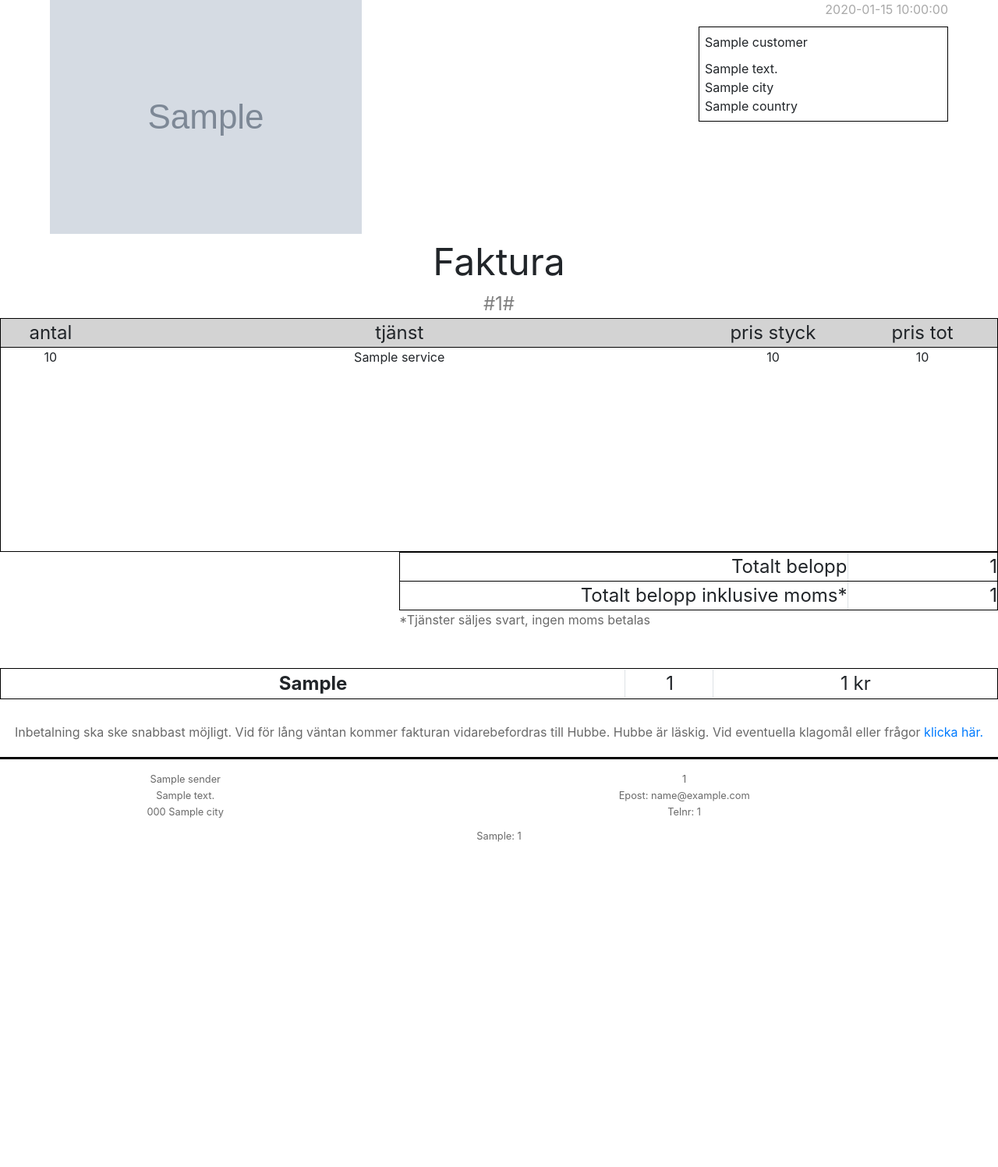
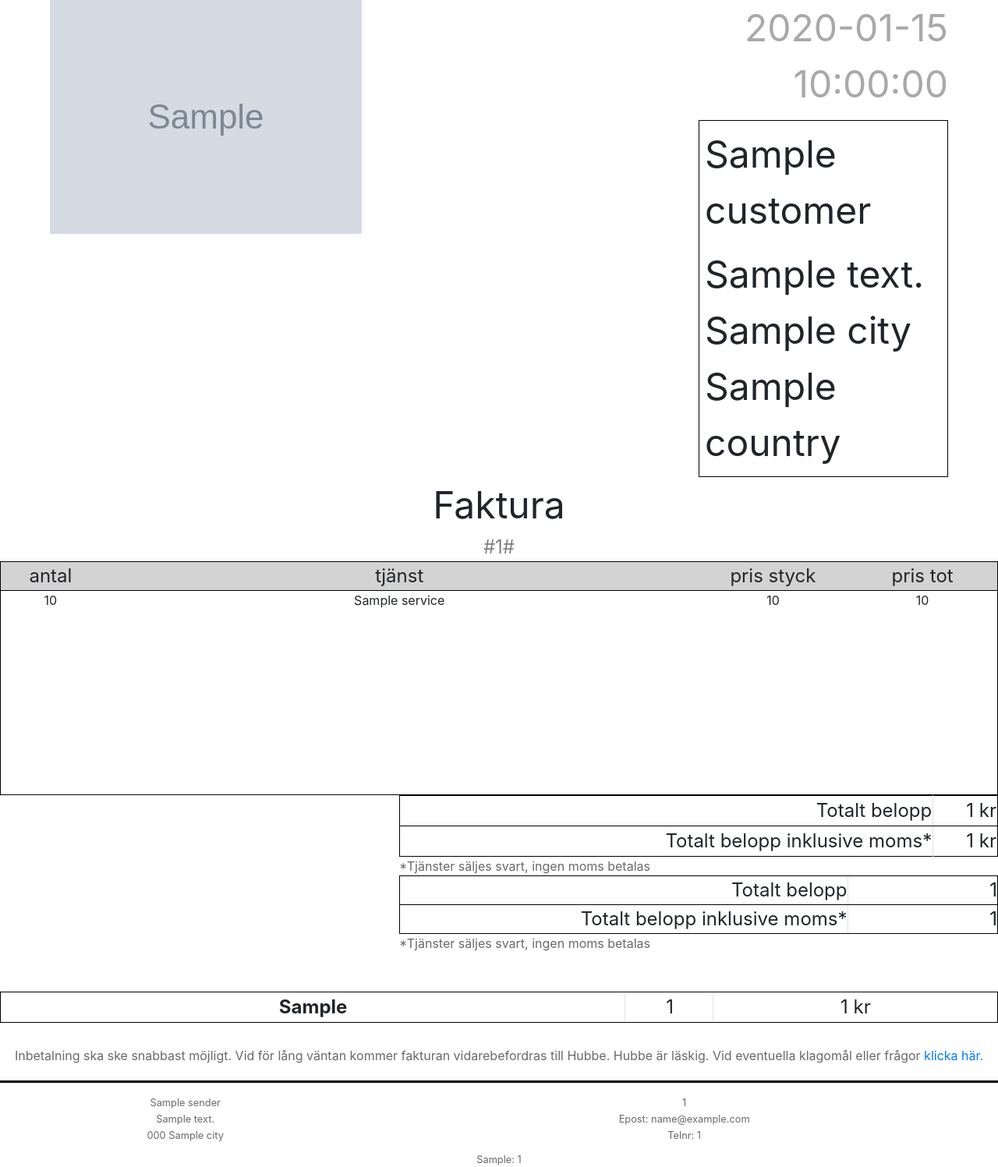
Before and after one commit to ojaoweir/Auto_invoicing, a Python web app: template Auto_invoicing_code_files/program/templates/invoice.html in a window 1280 px wide. Shown: the whole page at 78% size. Before the commit the page ends 1080 px from the top, so only its background shows below. Run offline with Jinja, Linux system fonts and the light colour scheme; the template is opened without the code that fills it: most values are stand-ins (such as "Sample title", 1, 10 or a date in 2020); grey boxes marked "Sample" are stand-in pictures; some libraries are stand-ins or nearby versions.

Commit message:
working on implementing bootstrap tables

```diff
--- a/Auto_invoicing_code_files/program/templates/invoice.html
+++ b/Auto_invoicing_code_files/program/templates/invoice.html
@@ -65,12 +65,12 @@
     color:dimgrey;
   }
   .payment-details {
+    text-align:center;
     font-size:1.5em;
     margin-top: 50px;
   }
   .full-size-table {
     width:100%;
-    text-align:center;
   }
   .bold-text {
     font-weight: bold;
@@ -84,6 +84,7 @@
     border-width: 3px;
   }
   .invoice-footer {
+    text-align:center;
     margin-top: 15px;
     font-size: 0.8em;
   }
@@ -91,6 +92,16 @@
     text-align: center;
     font-size: 0.8em;
     margin-top: 10px;
+  }
+  .invoice-number-box {
+    text-align: center;
+  }
+  .invoice-header {
+    font-size: 3em;
+  }
+  .invoice-number {
+    font-size: 1.5em;
+    color: grey;
   }
   </style>
   </head>
@@ -110,9 +121,9 @@
       </div>
     </div>
     <!-- TODO ANVÄND ROW OVAN -->
-    <div class="invoice-number-box" style="text-align:center;">
-      <div class="invoice-header" style="font-size: 3em; padding-bottom:0px;">Faktura</div>
-      <div class="invoice-number"style="font-size: 1.5em; color:grey;">#{{ invoice.id }}#</div>
+    <div class="invoice-number-box">
+      <div class="invoice-header">Faktura</div>
+      <div class="invoice-number">#{{ invoice.id }}#</div>
     </div>
     <div class="services-table surround-border">
       <div class="services-table-head service-row bottom-border">
@@ -141,6 +152,23 @@
       </div>
     </div>
     <div class="total-price-block-outside-border">
+      <table class="full-size-table total-price-block table-responsive-md surround-border">
+        <tbody>
+          <tr>
+            <td class="bottom-border border-right">Totalt belopp</td>
+            <td class="bottom-border">{{ total_price_for_all }} kr</td>
+          </tr>
+          <tr class="bottom-border">
+            <td class="border-right">Totalt belopp inklusive moms*</td>
+            <td>{{ total_price_for_all }} kr</td>
+          </tr>
+        </tbody>
+      </table>
+      <div class="info-text">
+        *Tjänster säljes svart, ingen moms betalas
+      </div>
+
+
       <div class="total-price-block surround-border">
         <div class="total-price bottom-border">
           <div class="total-price-text border-right">
@@ -166,7 +194,7 @@
       <table class="full-size-table table-responsive-xl payment-details surround-border">
         <tbody>
           <tr>
-            <td> <div class="bold-text border-right">{{ sender.payment_method }}<div></td>
+            <td><div class="bold-text border-right">{{ sender.payment_method }}<div></td>
             <td><div class="border-right">{{ sender.account_number }}<div></td>
             <td>{{ total_price_for_all }} kr</td>
           </tr>
```
Also changed, not shown: Auto_invoicing_code_files/app.db.
